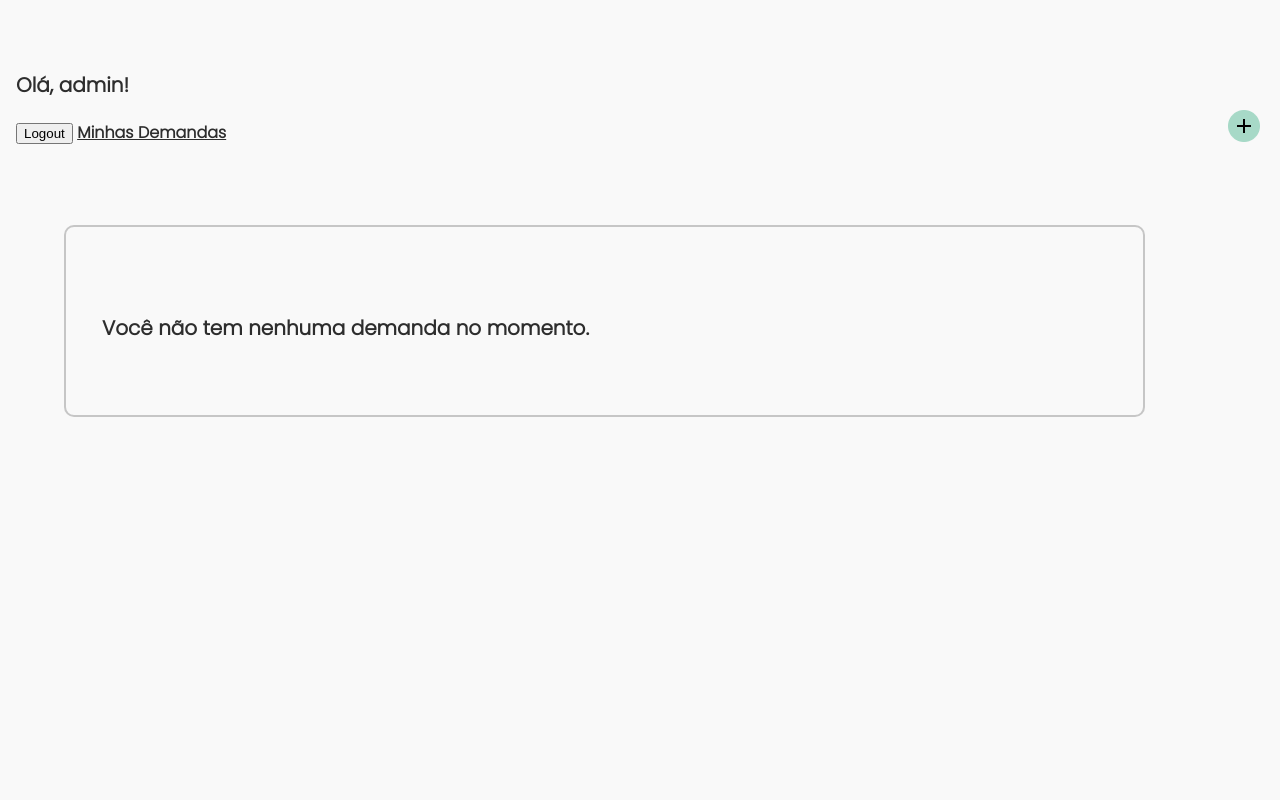
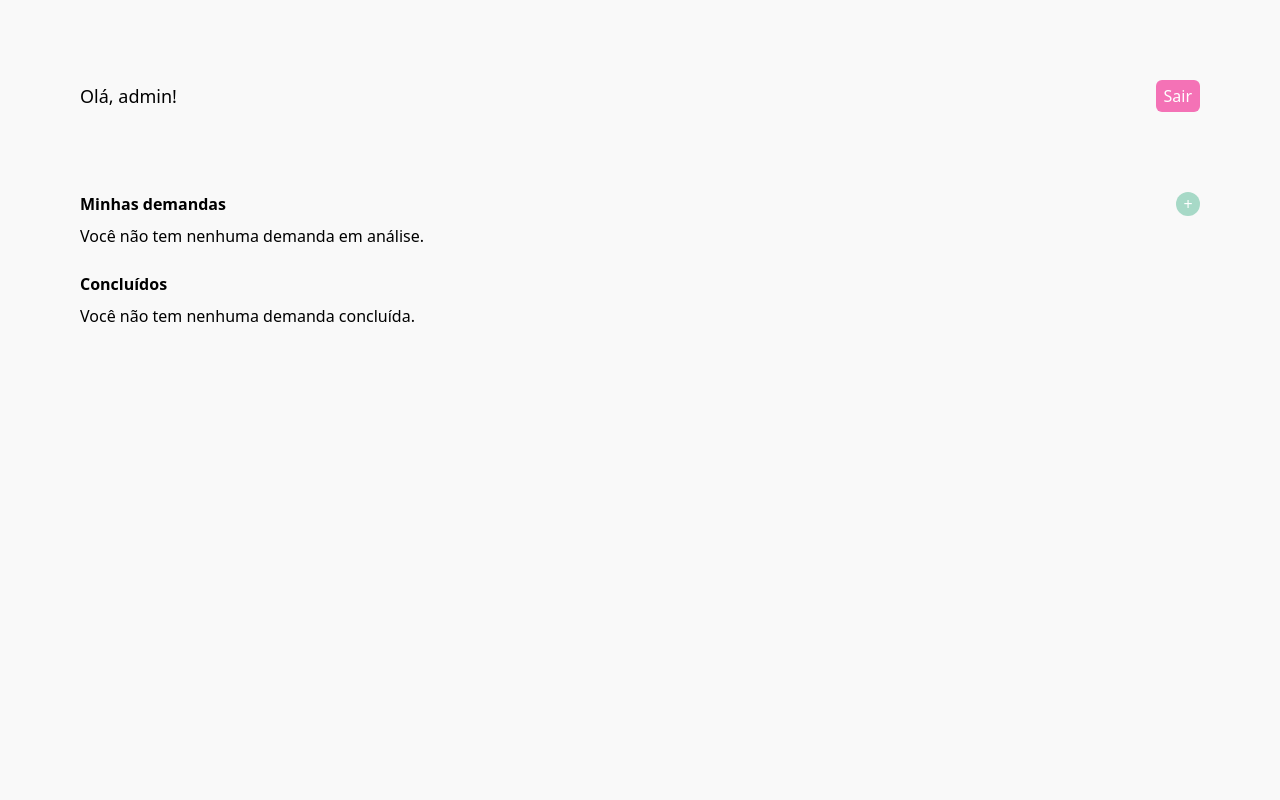
Before and after one commit to pedroandriottii/bridge, a Django app: page /home/ in a window 1280 px wide. Run offline with Django 4.2, Linux system fonts and the light colour scheme; a user stored in the database is signed in; data comes from the database, SQL or seed files in the repository; both versions use the stored data as it was after the commit; some libraries are stand-ins or nearby versions.

Commit message:
Página home

```diff
--- a/project/fullapp/forms.py
+++ b/project/fullapp/forms.py
@@ -2,6 +2,7 @@ from django.contrib.auth.forms import UserCreationForm, AuthenticationForm
 from django import forms
 from .models import User, Demand
 
+INPUT_CLASSES = 'w-full mt-2 px-4 py-2 rounded-xl bg-[#FDFDFD] border border-[#D9D9D9]'
 
 class SignupForm(UserCreationForm):
   class Meta:
@@ -12,6 +13,21 @@ class DemandForm(forms.ModelForm):
     class Meta:
         model = Demand
         fields = ['title', 'description', 'region']
+        labels = {
+          'title': 'Título',
+          'description': 'Descrição',
+          'region': 'Região',
+        }
+
+        widgets = {
+          'title': forms.TextInput(attrs={
+            'class': INPUT_CLASSES
+          }),
+          'description': forms.Textarea(attrs={
+            'class': INPUT_CLASSES + " resize-none h-[150px]"
+          }),
+          'region': forms.Select(attrs={'class': INPUT_CLASSES }),
+        }
 
 class UserSignupForm(forms.ModelForm):
     class Meta:
--- /dev/null
+++ b/project/fullapp/templates/commons/base.html
@@ -0,0 +1,19 @@
+<!DOCTYPE html>
+<html class="h-full" lang="en">
+<head>
+  <meta charset="UTF-8">
+  <meta http-equiv="X-UA-Compatible" content="IE=edge">
+  <meta name="viewport" content="width=device-width, initial-scale=1.0">
+
+  <script src="https://cdn.tailwindcss.com"></script>
+
+
+  <title>{% block title %}{% endblock %}</title>
+</head>
+<body class="bg-[#F9F9F9] h-full">
+  {% block content %}
+  {% endblock %}
+  {% block scripts %}
+  {% endblock %}
+</body>
+</html>
--- a/project/fullapp/templates/usuario/home.html
+++ b/project/fullapp/templates/usuario/home.html
@@ -1,114 +1,69 @@
-{% extends 'auth/userbase.html' %}
+{% extends 'commons/base.html' %}
+
+{% block title %}Início{% endblock %}
 
 {% block content %}
+<div class="p-10 lg:p-20 flex justify-between items-center">
+    <h1 class="text-lg">Olá, {{ user.username }}!</h1>
+    <button class="bg-pink-400 px-2 py-1 transition-colors rounded-md text-white">Sair</button>
+</div>
 
-<!DOCTYPE html>
-<html lang="en">
-<head>
-    <meta charset="UTF-8">
-    <meta name="viewport" content="width=device-width, initial-scale=1.0">
-    {% load static %}
-    <style>
-        body {
-            background-color: #f9f9f9;
-        }
+<div class="flex flex-col gap-2 px-10 lg:px-20">
+    <div class="flex items-center justify-between">
+        <span class="font-bold">Minhas demandas</span>
+        <a href="/demand/create" class="grid place-items-center w-6 h-6 rounded-full text-white bg-[#A7D9C7]">+</a>
+    </div>
 
-        #navbar p{
-            margin-left: 16px;
-            margin-top: 70px;
-            color: #2d2d2d;
-            font-size: 20px;
-            font-weight: 700;
-        }
+    <div class="flex flex-col gap-2">
+        <!-- concluded_demands -->
+        {% if in_analysis_demands %}
+            {% for demand in in_analysis_demands %}
+                <div class="border border-[#2D2D2D] rounded-md p-4 flex flex-col gap-4">
+                    <div class="flex flex-col gap-3">
+                        <strong>{{ demand.title }}</strong>
+                        <span>Nome do projeto</span>
+                    </div>
+                    <div class="flex items-center justify-between">
+                        <div class="bg-[#D9D9D9] text-white flex flex-col rounded-lg p-1">
+                            <span class="text-xs">Prazo estimado</span>
+                            <span class="text-sm">10/12/1233</span>
+                        </div>
 
-        #navbar a{
-            margin-top: 80px;
-            color: #2d2d2d;
-        }
-        form{
-            margin-top: 46px;
-            margin-left: 16px;
-        }
-
-        .info-box {
-            background-color: #f9f9f9;
-            border: 2px solid rgba(45, 45, 45, 0.25);
-            padding: 16px 20px;
-            width: 90%;
-            border-radius: 10px;
-            margin-top: 80px;
-            gap: 16px;
-            height: 156px;
-        }
-
-        .BolaAzul {
-            position: fixed;
-            top: 20px;
-            right: 20px;
-            margin-top: 90px;
-        }
-
-        .SimboloDoMais{
-            position: fixed;
-            top: 20px;
-            right: 29px;
-            margin-top: 95px;
-        }
-
-
-    </style>
-    {% load static %}
-</head>
-<body>
-    <div id="navbar">
-        {% if user.is_authenticated %}
-            <p>Olá, {{ user.username }}!</p>
-            <form method="post" action="{% url 'logout' %}" style="display: inline;">
-                {% csrf_token %}
-                <button type="submit">Logout</button>
-            </form>
-            <a href="{% url 'demand-create' %}">
-                <div class="BolaAzul">
-                    <img id="BolaAzul" src="{% static 'img/BolaAzul.png' %}" alt="Bola azul">
+                        <span class="block py-1 px-2 bg-[#F59FB8] text-xs text-white rounded-full">{{ demand.status }}</span>
                     </div>
-                <div class="SimboloDoMais">
-                    <img id="SimboloDoMais2" src="{% static 'img/SimboloDoMais2.png' %}" alt="Simbolo do mais">
                 </div>
-            </a>
-            <a style="font-weight: 700;" href="{% url 'my-demands' %}">Minhas Demandas</a>
+            {% endfor %}
         {% else %}
-            <a href="{% url 'sign-in' %}">Login</a>
-            <a href="{% url 'sign-up' %}">Signup</a>
-        {% endif %}
-
-        <div class="container">
-            <div class="info-box">
-                {% if user_demands %}
-                    <ul>
-                        {% for demand in user_demands %}
-                        <li>
-                        <strong>Projeto:</strong> {{ user.project }} -
-                        <strong>Objetivo:</strong> {{ user.objective }} <br>
-                        <strong>Título da Demanda:</strong> {{ demand.title }} -
-                        <strong>Descrição:</strong> {{ demand.description }} -
-                        <strong>Status da Demanda:</strong> {{ demand.status }} -
-                        <strong>Região:</strong> {{ demand.region }} -
-                        <strong>Nome do Responsável:</strong> {{ user.name }} -
-                        <strong>Número do Responsável:</strong> {{ user.phone }} -
-                        <strong>E-mail do Responsável:</strong> {{user.email}}
-                    </li>
-                {% endfor %}
-            </ul>
-        {% else %}
-            <p>Você não tem nenhuma demanda no momento.</p>
+            <span>Você não tem nenhuma demanda em análise.</span>
         {% endif %}
     </div>
 </div>
-
+<div class="flex flex-col gap-2 px-10 lg:px-20 mt-6">
+    <div class="flex justify-between">
+        <span class="font-bold">Concluídos</span>
     </div>
 
+    <div class="flex flex-col gap-2">
+        {% if concluded_demands %}
+            {% for demand in concluded_demands %}
+                <div class="border border-[#2D2D2D] rounded-md p-4 flex flex-col gap-4">
+                    <div class="flex flex-col gap-3">
+                        <strong>{{ demand.title }}</strong>
+                        <span>{{ demand.project }}</span>
+                    </div>
+                    <div class="flex items-center justify-between">
+                        <div class="bg-[#D9D9D9] text-white flex flex-col rounded-lg p-1">
+                            <span class="text-xs">Prazo estimado</span>
+                            <span class="text-sm">10/12/1233</span>
+                        </div>
 
-</body>
-</html>
-
+                        <span class="block py-1 px-2 bg-[#F59FB8] text-xs text-white rounded-full">Em análise</span>
+                    </div>
+                </div>
+            {% endfor %}
+        {% else %}
+            <span>Você não tem nenhuma demanda concluída.</span>
+        {% endif %}
+    </div>
+</div>
 {% endblock %}
--- a/project/fullapp/urls.py
+++ b/project/fullapp/urls.py
@@ -1,10 +1,10 @@
 from django.urls import path
 from django.contrib.auth import views as auth_views
-from .views import signin, signup, hom, add_manager, logout, index, demand_create, my_demands, signup_user2, demands_by_region, signup_user3
+from .views import signin, signup, home, add_manager, logout, index, demand_create, my_demands, signup_user2, demands_by_region, signup_user3
 
 urlpatterns = [
   path('signup/', signup, name="sign-up"),
-  path('home/', hom, name="home"),
+  path('home/', home, name="home"),
   path('manager/add/', add_manager, name="add-manager"),
   path('signin/', signin, name="sign-in"),
   path('logout/', auth_views.LogoutView.as_view(), name='logout'),
--- a/project/fullapp/views.py
+++ b/project/fullapp/views.py
@@ -3,7 +3,7 @@ from django.shortcuts import render, redirect
 from django.contrib.auth import authenticate, login, logout
 from django.contrib import messages
 from .forms import SignupForm, DemandForm, UserSignupForm, AdminSignupForm
-from .models import Demand
+from .models import Demand, StatusEnum
 from django.http import HttpResponse
 
 def signup(request):
@@ -14,7 +14,7 @@ def signup(request):
       user = form.save()
       login(request, user)
       messages.success(request, f'Conta criada para {user.name}!')
-      return redirect("signin")
+      return redirect("sign-in")
   else:
     form = SignupForm()
   return render(request, 'auth/signup.html', {'form': form})
@@ -83,7 +83,7 @@ def add_manager(request):
   return render(request, 'management/add-manager.html')
 
 @login_required
-def hom(request):
+def home(request):
   current_user = request.user
 
   if current_user.role == 1:
@@ -91,7 +91,13 @@ def hom(request):
   elif current_user.role == 2:
     return render(request, 'embassor/home.html')
   else:
-    return render(request, "usuario/home.html")
+    user_demands_concluded = Demand.objects.filter(user=request.user, status=StatusEnum.CONCLUDED)
+    user_demands_in_analysis = Demand.objects.filter(user=request.user, status=StatusEnum.LOOKING_FOR_DONORS)
+
+    return render(request, "usuario/home.html", {
+       'concluded_demands': user_demands_concluded,
+       'in_analysis_demands': user_demands_in_analysis
+    })
 
 def index(request):
   return render(request, 'commons/index.html')
@@ -106,7 +112,7 @@ def demand_create(request):
             demand = form.save(commit=False)
             demand.user = request.user
             demand.save()
-            return redirect('my-demands')
+            return redirect('home')
     else:
         form = DemandForm()
 
--- a/project/project/settings.py
+++ b/project/project/settings.py
@@ -127,6 +127,6 @@ DEFAULT_AUTO_FIELD = 'django.db.models.BigAutoField'
 
 AUTH_USER_MODEL = 'fullapp.User'
 
-LOGIN_URL = '/login/'
+LOGIN_URL = '/signin/'
 LOGIN_REDIRECT_URL = '/'
 LOGOUT_REDIRECT_URL = '/'
```
Also changed, not shown: project/fullapp/templates/usuario/demand_create.html (+18 -15 lines), project/db.sqlite3. Lines whose indentation alone changed are shown as unchanged.
